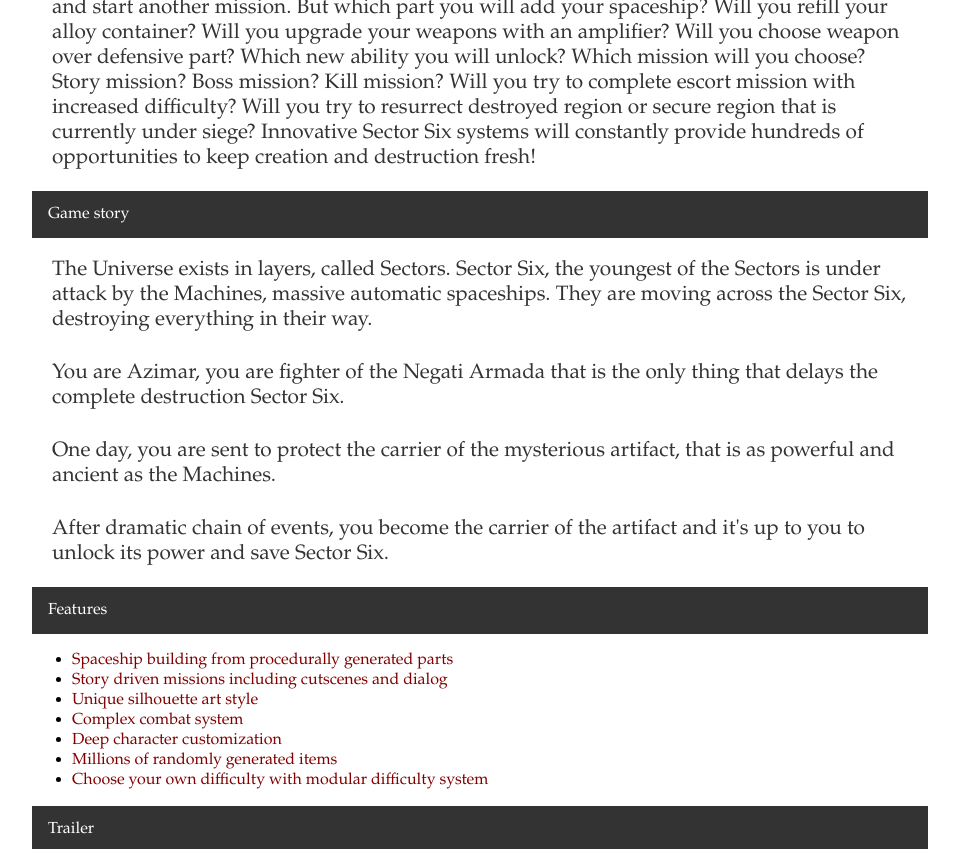
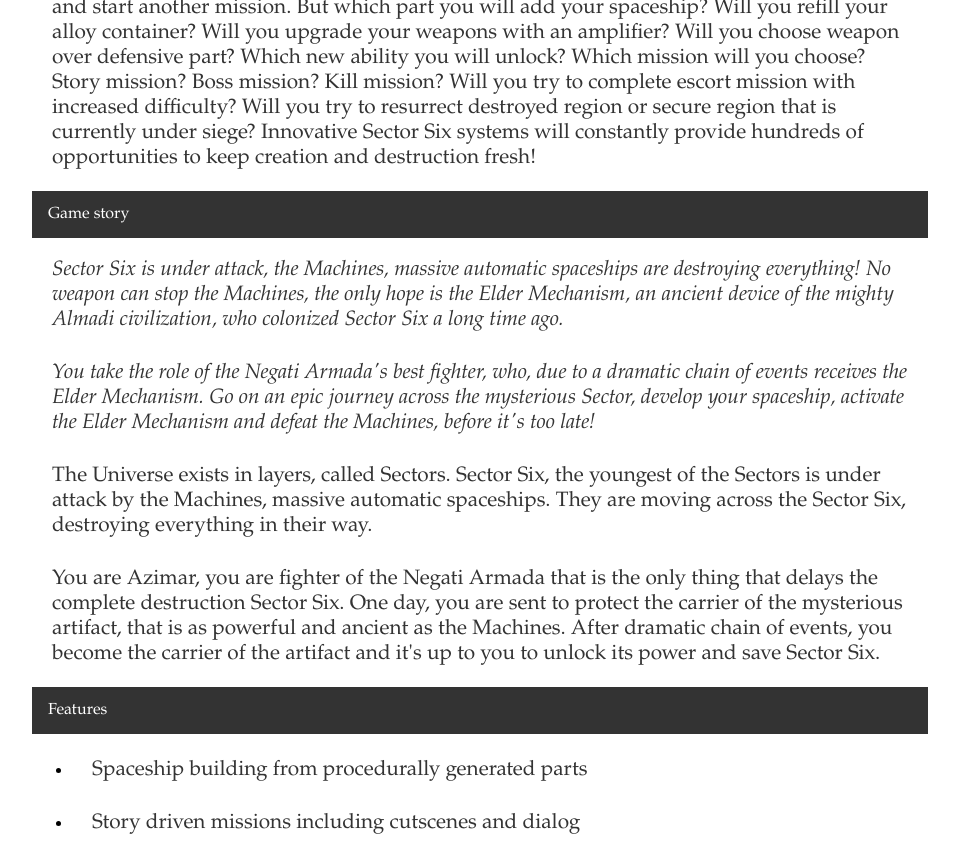
Before and after one commit to Phoebe3663/Zuurix.github.io, a Jekyll site: the page built from sector-six-press-kit/index.html, in a window 1280 px wide and 900 px high, scrolled down 1379 px, cut to the strip 0-849 px from the top of the window. Shown: the whole strip, without its empty margins (160-1119 px from the left). Built offline with Jekyll 4.4.1, drawn with Linux system fonts in a browser that asks for light colours.

Commit message:
Press kit update

```diff
--- a/sector-six-press-kit/index.html
+++ b/sector-six-press-kit/index.html
@@ -64,10 +64,13 @@ title: Zuurix.com - Sector Six press kit
 	<a>Game story</a>
 	</comments>
 
+	<p><i>Sector Six is under attack, the Machines, massive automatic spaceships are destroying everything! No weapon can stop the Machines, the only hope is the Elder Mechanism, an ancient device of the mighty Almadi civilization, who colonized Sector Six a long time ago.</i></p>
+
+	<p><i>You take the role of the Negati Armada's best fighter, who, due to a dramatic chain of events receives the Elder Mechanism. Go on an epic journey across the mysterious Sector, develop your spaceship, activate the Elder Mechanism and defeat the Machines, before it's too late!</i></p>
+
 	<p>The Universe exists in layers, called Sectors. Sector Six, the youngest of the Sectors is under attack by the Machines, massive automatic spaceships. They are moving across the Sector Six, destroying everything in their way.</p>
-	<p>You are Azimar, you are fighter of the Negati Armada that is the only thing that delays the complete destruction Sector Six.</p>
-	<p>One day, you are sent to protect the carrier of the mysterious artifact, that is as powerful and ancient as the Machines.</p>
-	<p>After dramatic chain of events, you become the carrier of the artifact and it's up to you to unlock its power and save Sector Six.</p>
+
+	<p>You are Azimar, you are fighter of the Negati Armada that is the only thing that delays the complete destruction Sector Six. One day, you are sent to protect the carrier of the mysterious artifact, that is as powerful and ancient as the Machines. After dramatic chain of events, you become the carrier of the artifact and it's up to you to unlock its power and save Sector Six.</p>
 
 	<comments>
 	<a>Features</a>
@@ -75,13 +78,13 @@ title: Zuurix.com - Sector Six press kit
 
 	<ol style="list-style-type:disc">
 
-	<li><a>Spaceship building from procedurally generated parts</a></li>
-	<li><a>Story driven missions including cutscenes and dialog</a></li>
-	<li><a>Unique silhouette art style</a></li>
-	<li><a>Complex combat system</a></li>
-	<li><a>Deep character customization</a></li>
-	<li><a>Millions of randomly generated items</a></li>
-	<li><a>Choose your own difficulty with modular difficulty system</a></li>
+	<li><p>Spaceship building from procedurally generated parts</p></li>
+	<li><p>Story driven missions including cutscenes and dialog</p></li>
+	<li><p>Unique silhouette art style</p></li>
+	<li><p>Complex combat system</p></li>
+	<li><p>Deep character customization</p></li>
+	<li><p>Millions of randomly generated items</p></li>
+	<li><p>Choose your own difficulty with modular difficulty system</p></li>
 
 	</ol>
 
```
